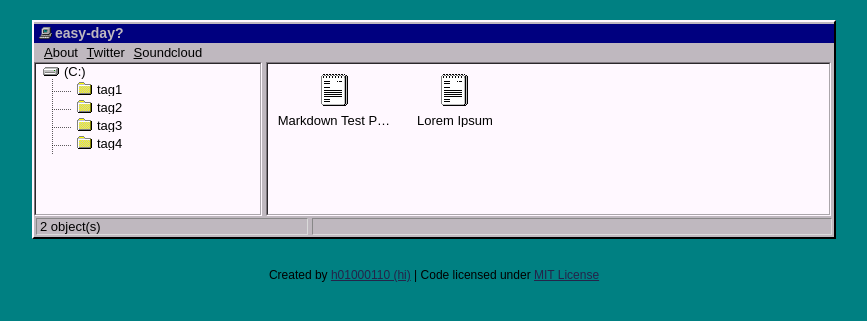
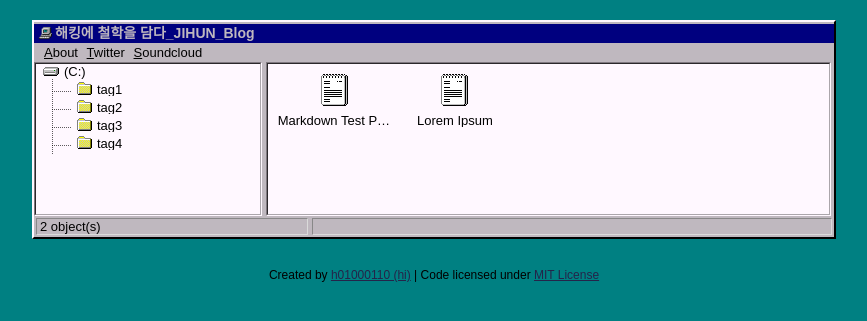
Before and after one commit to easy-day/easy-day.github.io, a Jekyll site: the page built from index.html, in a window 1280 px wide. Shown: the top 321 px of the page, without its empty margins (206-1073 px from the left). Built offline with Jekyll 4.4.1, drawn with Linux system fonts in a browser that asks for light colours.

Commit message:
Update _config.yml

```diff
--- a/_config.yml
+++ b/_config.yml
@@ -3,8 +3,8 @@ url: "https://easy-day.github.io/"
 baseurl: ""
 
 # variables
-name: easy-day?
-description: easy-day란 무엇일까?
+name: 해킹에 철학을 담다_JIHUN_Blog
+description: JIHUN_Blog
 google_verification: null
 
 
```
